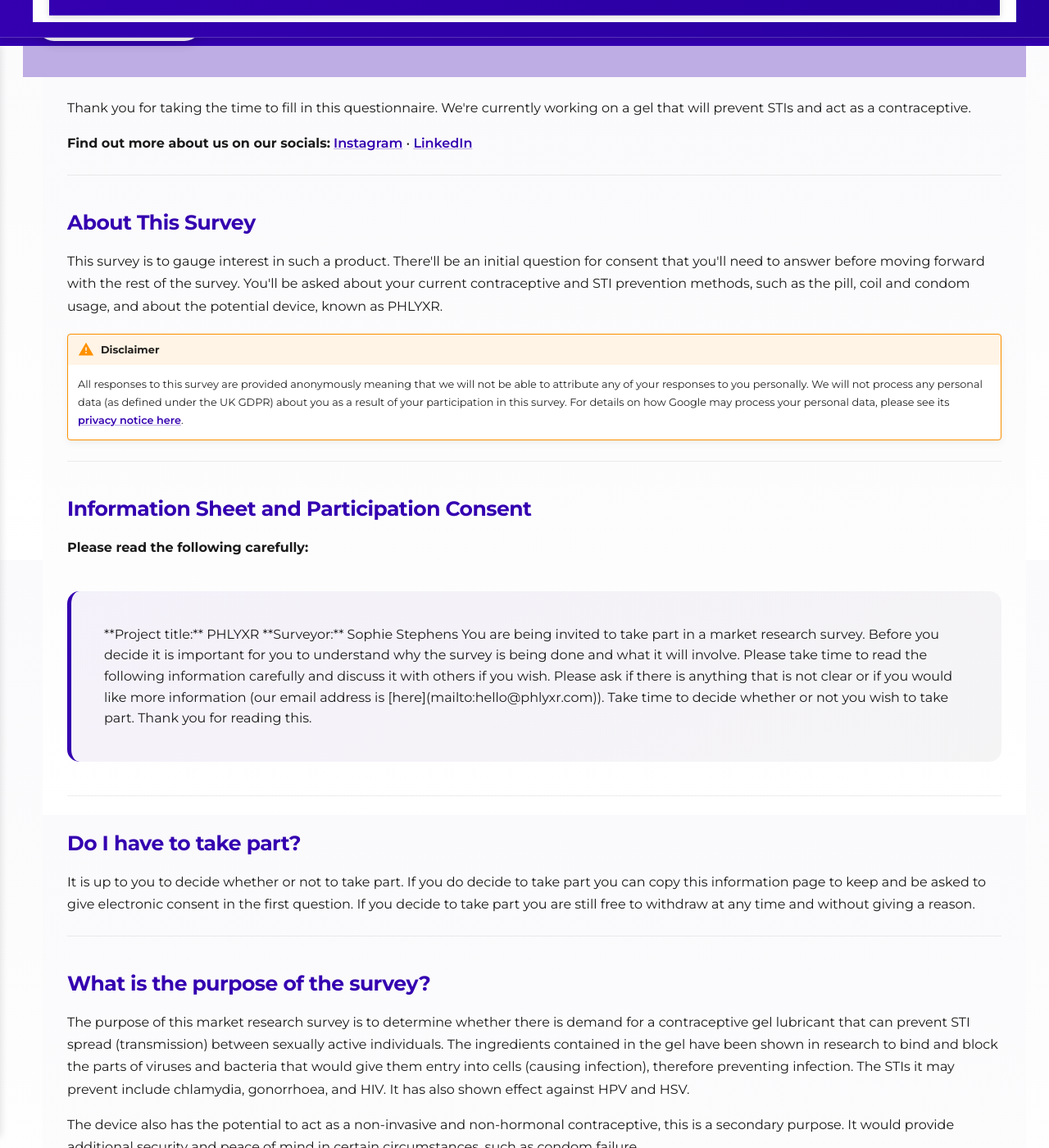
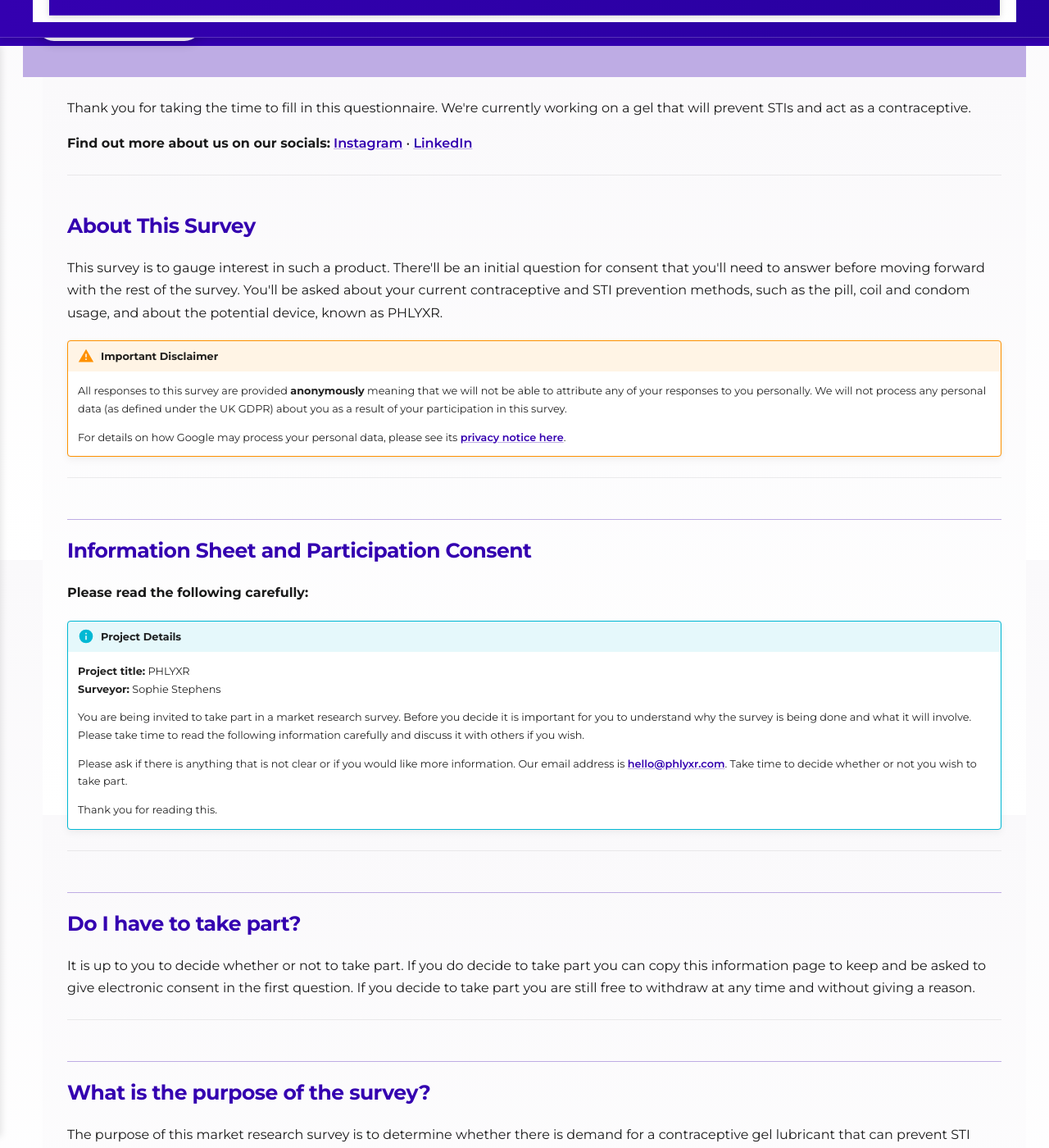
Before and after one commit to Sophiemay-bio/ProjectP, an MkDocs documentation site: the page built from docs/survey-info.md, in a window 1280 px wide and 1400 px high, scrolled down 217 px. Shown: the whole window at 82% size. Built offline with MkDocs 1.6.1 and Material for MkDocs 9.7.7, drawn with Linux system fonts in a browser that asks for light colours; some of the changed text lies outside the part shown.

Commit message:
Survey page update

```diff
--- a/docs/stylesheets/extra.css
+++ b/docs/stylesheets/extra.css
@@ -1307,3 +1307,96 @@ body:has([data-md-toggle="drawer"]:checked) {
 /* Hide the entire search section in header */.md-search {
   display: none !important;
 }
+
+/* ============================================
+   SURVEY INFO PAGE IMPROVEMENTS
+   ============================================ */
+
+/* Better spacing for survey page */.md-typeset h2 {
+  margin-top: 2.5rem;
+  margin-bottom: 1rem;
+  padding-top: 1rem;
+  border-top: 1px solid var(--phlyxr-light-purple);
+}.md-typeset h2:first-of-type {
+  border-top: none;
+  margin-top: 1rem;
+}
+
+/* Improve admonition styling */.md-typeset.admonition {
+  margin: 2rem 0;
+  padding: 1.5rem;
+}.md-typeset.admonition.info {
+  border-left-color: var(--phlyxr-primary);
+}.md-typeset.admonition.warning {
+  border-left-color: var(--phlyxr-urgent);
+}.md-typeset.admonition.note {
+  border-left-color: var(--phlyxr-light-purple);
+}.md-typeset.admonition-title {
+  font-weight: 700;
+  margin-bottom: 1rem;
+  padding: 0.75rem 1rem;
+  border-radius: 8px;
+}.md-typeset.admonition p:last-child {
+  margin-bottom: 0;
+}
+
+/* Better list styling in survey page */.md-typeset ul li {
+  margin: 0.5rem 0;
+}
+
+/* CTA panel improvements */.cta-panel {
+  background: linear-gradient(135deg, rgba(190,172,228,0.25) 0%, rgba(216,213,217,0.45) 100%);
+  padding: 3rem 2rem;
+  border-radius: 20px;
+  border: 2px solid var(--phlyxr-light-purple);
+  margin: 3rem 0;
+  box-shadow: 0 4px 15px rgba(52, 0, 176, 0.1);
+}.cta-panel h3 {
+  color: var(--phlyxr-primary);
+  margin-top: 0;
+  font-size: 1.8rem;
+}
+
+/* Button container */.cta-panel > div {
+  display: flex;
+  gap: 1rem;
+  justify-content: center;
+  flex-wrap: wrap;
+  margin-top: 2rem;
+}
+
+/* Sticky CTA improvements */.sticky-mobile-cta {
+  font-size: 1rem;
+  padding: 1rem 2rem;
+}
+
+/* ============================================
+   DARK MODE - SURVEY PAGE
+   ============================================ */
+
+[data-md-color-scheme="slate"].md-typeset h2 {
+  border-top-color: rgba(190, 172, 228, 0.3);
+}
+
+[data-md-color-scheme="slate"].cta-panel {
+  background: linear-gradient(135deg, rgba(190, 172, 228, 0.15) 0%, rgba(47, 47, 53, 0.5) 100%);
+  border-color: var(--phlyxr-border);
+}
+
+[data-md-color-scheme="slate"].cta-panel h3 {
+  color: var(--phlyxr-primary);
+}
+
+[data-md-color-scheme="slate"].md-typeset.admonition {
+  background: linear-gradient(135deg, var(--phlyxr-bg-secondary) 0%, var(--phlyxr-bg-tertiary) 100%);
+}
+
+[data-md-color-scheme="slate"].md-typeset.admonition-title {
+  background-color: rgba(190, 172, 228, 0.2);
+  color: var(--phlyxr-primary);
+}
+
+[data-md-color-scheme="slate"].md-typeset.admonition.warning.admonition-title {
+  background-color: rgba(255, 107, 107, 0.2);
+  color: var(--phlyxr-urgent);
+}
--- a/docs/survey-info.md
+++ b/docs/survey-info.md
@@ -10,9 +15,10 @@ Thank you for taking the time to fill in this questionnaire. We're currently wor
 
 This survey is to gauge interest in such a product. There'll be an initial question for consent that you'll need to answer before moving forward with the rest of the survey. You'll be asked about your current contraceptive and STI prevention methods, such as the pill, coil and condom usage, and about the potential device, known as PHLYXR.
 
+!!! warning "Important Disclaimer"
+    All responses to this survey are provided **anonymously** meaning that we will not be able to attribute any of your responses to you personally. We will not process any personal data (as defined under the UK GDPR) about you as a result of your participation in this survey.
 
-!!! warning "Disclaimer"
-    All responses to this survey are provided anonymously meaning that we will not be able to attribute any of your responses to you personally. We will not process any personal data (as defined under the UK GDPR) about you as a result of your participation in this survey. For details on how Google may process your personal data, please see its [privacy notice here](https://policies.google.com/privacy?hl=en-GB).
+    For details on how Google may process your personal data, please see its [privacy notice here](https://policies.google.com/privacy?hl=en-GB){ target="_blank" }.
 
 ---
 
@@ -20,18 +26,15 @@ This survey is to gauge interest in such a product. There'll be an initial quest
 
 **Please read the following carefully:**
 
-<div class="info-box">
+!!! info "Project Details"
+    **Project title:** PHLYXR
+    **Surveyor:** Sophie Stephens
 
-**Project title:** PHLYXR
-**Surveyor:** Sophie Stephens
+    You are being invited to take part in a market research survey. Before you decide it is important for you to understand why the survey is being done and what it will involve. Please take time to read the following information carefully and discuss it with others if you wish.
 
-You are being invited to take part in a market research survey. Before you decide it is important for you to understand why the survey is being done and what it will involve. Please take time to read the following information carefully and discuss it with others if you wish.
+    Please ask if there is anything that is not clear or if you would like more information. Our email address is **[hello@phlyxr.com](mailto:hello@phlyxr.com)**. Take time to decide whether or not you wish to take part.
 
-Please ask if there is anything that is not clear or if you would like more information (our email address is [here](mailto:hello@phlyxr.com)). Take time to decide whether or not you wish to take part.
-
-Thank you for reading this.
-
-</div>
+    Thank you for reading this.
 
 ---
 
@@ -43,9 +46,18 @@ It is up to you to decide whether or not to take part. If you do decide to take
 
 ## What is the purpose of the survey?
 
-The purpose of this market research survey is to determine whether there is demand for a contraceptive gel lubricant that can prevent STI spread (transmission) between sexually active individuals. The ingredients contained in the gel have been shown in research to bind and block the parts of viruses and bacteria that would give them entry into cells (causing infection), therefore preventing infection. The STIs it may prevent include chlamydia, gonorrhoea, and HIV. It has also shown effect against HPV and HSV.
+The purpose of this market research survey is to determine whether there is demand for a contraceptive gel lubricant that can prevent STI spread (transmission) between sexually active individuals.
 
-The device also has the potential to act as a non-invasive and non-hormonal contraceptive, this is a secondary purpose. It would provide additional security and peace of mind in certain circumstances, such as condom failure.
+The ingredients contained in the gel have been shown in research to bind and block the parts of viruses and bacteria that would give them entry into cells (causing infection), therefore preventing infection.
+
+**The STIs it may prevent include:**
+- Chlamydia
+- Gonorrhoea
+- HIV
+- HPV
+- HSV
+
+The device also has the potential to act as a **non-invasive and non-hormonal contraceptive**, this is a secondary purpose. It would provide additional security and peace of mind in certain circumstances, such as condom failure.
 
 For such a device to be developed, there must be demand for it and the market size for this device must be determined. This includes market demographics and whether potential users would be willing to try such a device.
 
@@ -59,47 +71,54 @@ The link to this market research survey is publicly available and is to be share
 
 ## What will happen to me if I take part?
 
-The survey consists of **14 questions**.
+!!! note "Survey Details"
+    - **Number of questions:** 14
+    - **Time to complete:** 5-10 minutes
+    - **Frequency:** One-time only
+    - **Email collection:** None
+    - **Follow-up contact:** None (unless you sign up to our mailing list separately)
 
-The survey should take approximately **5-10 minutes** to complete and will only need to be filled out once. Email addresses are not collected and you won't be contacted regarding this survey. If you wish to hear more about the device and keep in touch, please sign up to our mailing list.
+As no personal contact details or identifiable information are being collected all results are completely anonymised. All responses to this survey are provided anonymously meaning that we will not be able to attribute any of your responses to you personally.
 
-As no personal contact details or identifiable information are being collected all results are completely anonymised. All responses to this survey are provided anonymously meaning that we will not be able to attribute any of your responses to you personally. We will not process any personal data (as defined under the UK GDPR) about you as a result of your participation in this survey. For details on how Google may process your personal data, please see its [privacy notice here](https://policies.google.com/privacy?hl=en-GB).
+We will not process any personal data (as defined under the UK GDPR) about you as a result of your participation in this survey. For details on how Google may process your personal data, please see its [privacy notice here](https://policies.google.com/privacy?hl=en-GB){ target="_blank" }.
 
 ---
 
 ## What do I have to do?
 
-Complete the survey as completely as you can. If any questions make you uncomfortable and you feel unable to answer, please skip them. There are no restrictions on who can participate. The survey may be difficult to complete if you have not used contraception or had sex before but you may still answer.
+Complete the survey as completely as you can. If any questions make you uncomfortable and you feel unable to answer, please skip them.
+
+**There are no restrictions on who can participate.** The survey may be difficult to complete if you have not used contraception or had sex before but you may still answer.
 
 ---
 
 ## What are the possible disadvantages and risks of taking part?
 
-As only data is collected there will be no impact or harm to your health or wellbeing. These answers can not be traced back to you and your data is held securely by Google with the PHLYXR team able to view the answers given. We will not be able to link answers to individuals.
+As only data is collected there will be no impact or harm to your health or wellbeing. These answers cannot be traced back to you and your data is held securely by Google with the PHLYXR team able to view the answers given. We will not be able to link answers to individuals.
 
 ---
 
 ## What are the possible benefits of taking part?
 
-Unfortunately, there are no benefits to taking part and we can't, at this stage, offer any compensation for your time so thank you for your kindness in taking part.
+Unfortunately, there are no benefits to taking part and we can't, at this stage, offer any compensation for your time so **thank you for your kindness in taking part**.
 
 ---
 
 ## What if something goes wrong?
 
-All data is anonymised and can not be traced back to you, even in the case of a data breach. All data is processed by Google and any complaints or issues regarding their handling of your data can be directed to them via their [privacy policy here](https://policies.google.com/privacy?hl=en-GB).
+All data is anonymised and cannot be traced back to you, even in the case of a data breach. All data is processed by Google and any complaints or issues regarding their handling of your data can be directed to them via their [privacy policy here](https://policies.google.com/privacy?hl=en-GB){ target="_blank" }.
 
 ---
 
 <div class="cta-panel" style="text-align: center; margin: 3rem 0;">
 
-<h3>Thank you for taking the time to read this information page!</h3>
+<h3>Thank you for taking the time to read this information page!<h3/>
 
-<div style="margin-top: 2rem;">
+<div style="margin-top: 2rem; display: flex; gap: 1rem; justify-content: center; flex-wrap: wrap;">
   <a href="https://forms.gle/5mRht5skMUeueyKU8" class="cta-button large" target="_blank" rel="noopener">Proceed to Survey</a>
   <a href="/" class="cta-button secondary large">Back to Home</a>
 </div>
 
 </div>
 
-<a class="sticky-mobile-cta" href="https://forms.gle/5mRht5skMUeueyKU8" target="_blank" rel="noopener">Take the survey</a>
+<a class="sticky-mobile-cta" href="https://forms.gle/5mRht5skMUeueyKU8" target="_blank" rel="noopener">Take the Survey</a>
```
Also changed, not shown: other parts of docs/survey-info.md (+6 -1 lines), site/index.html, site/search.json, site/stylesheets/extra.css, site/survey-info/index.html.
